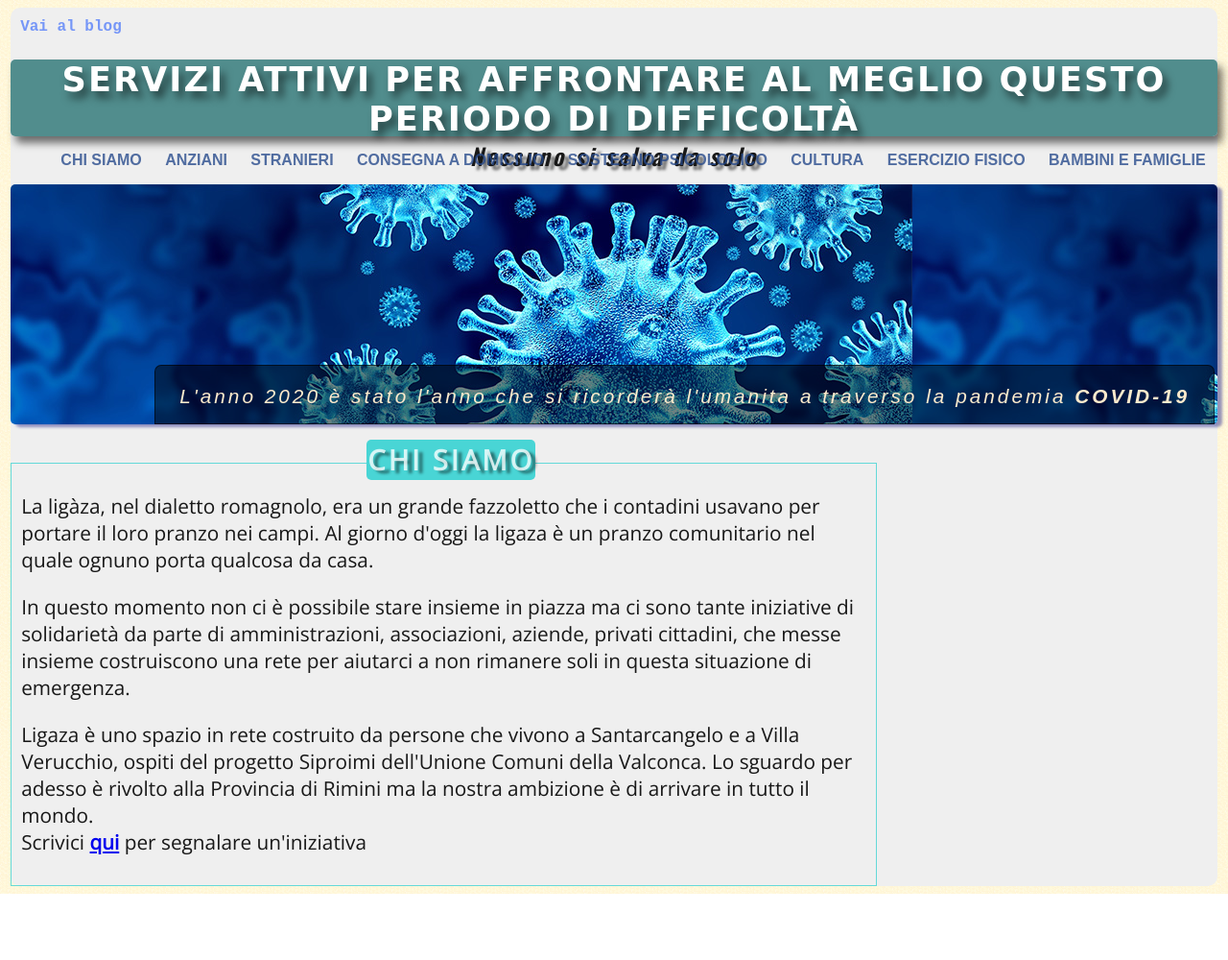
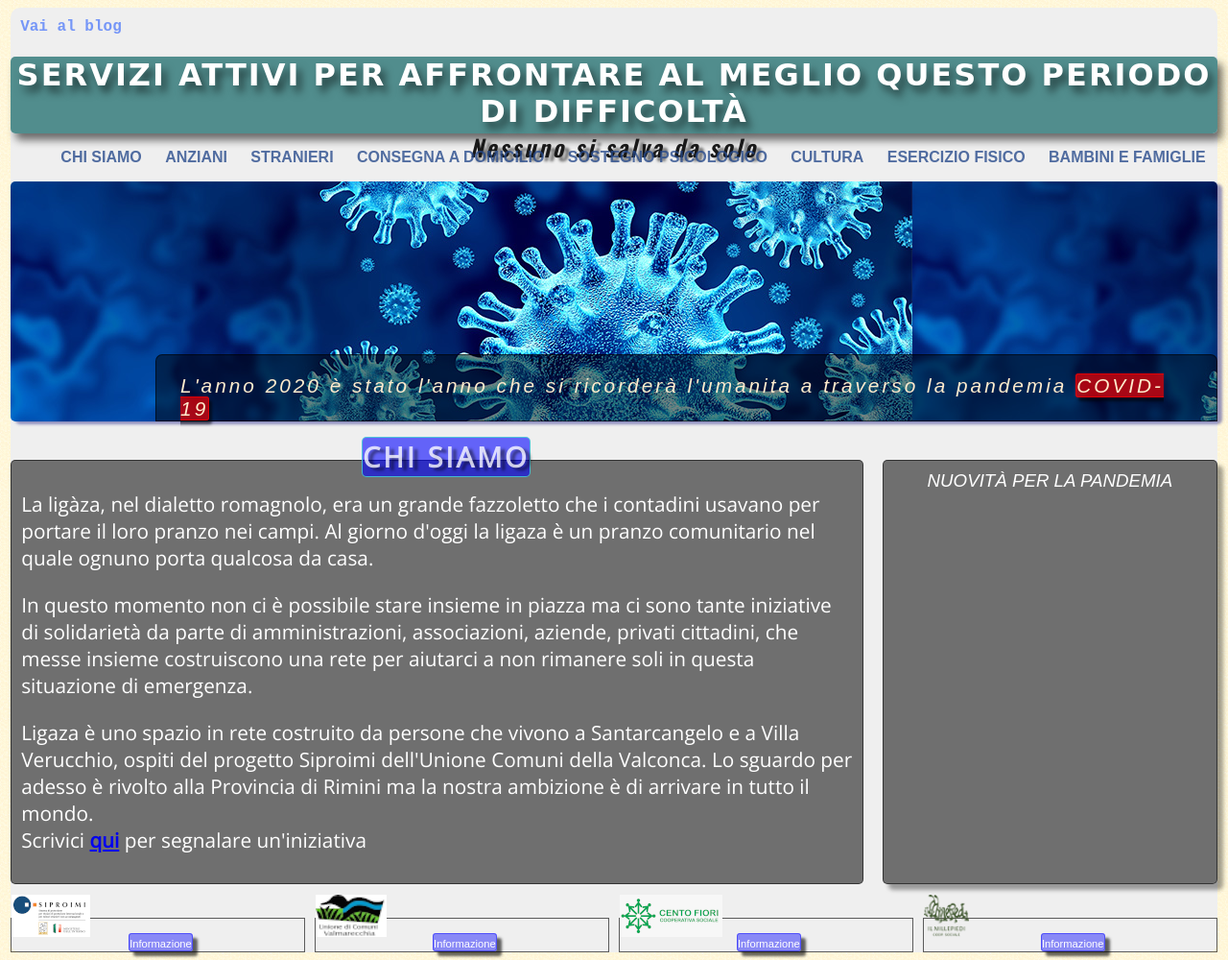
Before and after one commit to GandoEsprit/ligaza, a plain HTML site: page index.html in a window 1280 px wide. Shown: the whole page at 96% size. Before the commit the page ends 931 px from the top, so only its background shows below. Drawn offline with nearby package versions, Linux system fonts and the light colour scheme; a web font is replaced by a local one.

Commit message:
Add the article and logo

```diff
--- a/index.html
+++ b/index.html
@@ -65,19 +65,38 @@
 								<strong> qui</strong></a> per segnalare un'iniziativa
 						</p>
 					</div>
+					<article>
+						<h3>Nuovità per la pandemia</h3>
+					</article>
 				</div>
 
-				<article></article>
+				<div class="logo">
+					<div class="logo-siproimi">
+						<p><img src="images/Logo_Siproimi.png" alt="logo siproimi"></p>
+						<span class="info"><a href="https://www.sprar.it/" target="_blank">Informazione</a></span>
+					</div>
+					<div class="logo-unione">
+						<p><img src="images/logo_unione2.png" alt="Unione"/></p>
+						<span class="info"><a href="http://www.unionevalconca.rn.it/" target="_blank">Informazione</a></span>
+					</div>
+					<div class="logo-centofiori">
+						<p><img src="images/logo_centofiori.png" alt="logo centofiori"></p>
+						<span class="info"><a href="http://www.coopcentofiori.it/" target="_blank">Informazione</a></span>
+					</div>
+					<div class="logo-millepiedi">
+						<p><img src="images/logo_millepiedi2.png" alt="millepiedi"/></p>
+						<span class="info"><a href="https://www.ilmillepiedi.it/" target="_blank">Informazione</a></span>
+					</div>
+				</div>
+
 			</main>
 		<!--
 			<footer>
-				<p>
-					<strong>Copyright &copy; 2020</strong>
-					<a href=" https://www.sprar.it/" target="_blank" title="Clicca per accedere al sito"><img src="images/Logo_Siproimi.png"></a>
+				<a href=" https://www.sprar.it/" target="_blank" title="Clicca per accedere al sito"><img src="images/Logo_Siproimi.png"></a>
 					<a href="http://www.unionevalconca.rn.it/" target="_blank" title="Cliccare per accedere al sito"><img src="images/logo_unione2.png" alt="Unione"/></a>
 					<a href=" http://www.coopcentofiori.it/" target="_blank" title="Cliccare per accedere al sito"><img src="images/logo_centofiori.png"></a>
 					<a href="  https://www.ilmillepiedi.it/" target="_blank" title="Cliccare per accedere al sito"><img src="images/logo_millepiedi2.png" alt="millepiedi"/></a>
-				</p>
+				<p><strong>Copyright &copy; 2020</strong></p>
 				<div id="pied_page">
 					<span id="creative_commons">cc</span> <span id="auteur">Gando Diallo</span>
 				</div>
--- a/style2.css
+++ b/style2.css
@@ -46,7 +46,7 @@ body
 {
 	color: white;
 	font-family: 'Ranchers', cursive;
-	font-size: 2.2em;
+	font-size: 2em;
 	letter-spacing: 2px;
 	text-transform: uppercase;
 	text-shadow: 5px 7px 9px rgba(0, 0, 0, 0.551);
@@ -92,7 +92,7 @@ nav a
 	border-radius: 5px;
 	background: url('images/coronavirus.jpg');
 	height: 250px;
-	padding-left: 150px;
+	padding-left: 12%;
 	position: relative;
 }
 
@@ -105,7 +105,7 @@ nav a
 	color: blanchedalmond;
 	font-size: 1.3em;
 	font-style: italic;
-	height: 40px;
+	height: 16%px;
 	letter-spacing: 3px;
 	margin-bottom: 0px;
 	padding-left: 25px;
@@ -113,6 +113,16 @@ nav a
 	padding-right: 25px;
 	padding-bottom: 0px;
 	position: absolute;
+}
+
+.message strong
+{
+	background-color: rgba(255, 0, 0, 0.653);
+	border: 1px solid rgba(255, 0, 0, 0.653);
+	box-shadow: 3px 4px 3px rgba(0, 0, 0, 0.557);
+	border-radius: 3px;
+	font-weight: normal;
+	margin-bottom: 10px;
 }
 
 .content-main
@@ -123,7 +133,10 @@ nav a
 
 .info-main
 {
-	border: 1px solid rgba(73, 213, 213, 0.83);
+	background-color: rgba(0, 0, 0, 0.537);
+	border: 1px solid rgba(0, 0, 0, 0.537);
+	border-radius: 5px;
+	color: white;
 	font-family: 'Open Sans', sans-serif;
 	font-size: 1.3em;
 	margin-top: 40px;
@@ -134,7 +147,7 @@ nav a
 
 .info-main h3
 {
-	background-color:  rgba(73, 213, 213, 1);
+	background-color:  rgba(0, 0, 255, 0.585);
 	border: 1px solid rgba(73, 213, 213, 0.83);
 	border-radius: 5px;
 	color: rgba(255, 255, 255, 0.775);
@@ -148,32 +161,107 @@ nav a
 	text-transform: uppercase;
 	top: -25px;
 }
-/*
-#baniere_img
+
+.content-main article
 {
-	height: 250px;
-	background: url('images/coronavirus.jpg');
+	background-color: rgba(0, 0, 0, 0.537);
+	border: 1px solid rgba(0, 0, 0, 0.537);
+	border-radius: 5px;
+	box-shadow: 6px 6px 4px rgba(0, 0, 0, 0.36);
+	margin-left: 20px;
+	margin-top: 40px;
+	width: 28%;
+}
+
+.content-main article h3
+{
+	color: white;
+	font-style: italic;
+	font-weight: normal;
 	margin-top: 10px;
+	text-transform: uppercase;
+	text-align: center;
+}
+
+.logo
+{
+	display: flex;
+	justify-content: space-between;
+	margin-top: 35px;
+}
+
+.logo-siproimi
+{
+	border: 1px solid rgba(0, 0, 0, 0.619);
+	flex: 1;
+	margin-right: 10px;
 	position: relative;
 }
 
-#baniere_img p
+.logo-siproimi img
 {
-	border: 1px solid black;
-	background-color: rgba(0, 0, 0, 0.469);
-	border-radius: 7px;
-	color: blanchedalmond;
-	font-size: 0.9em;
-	height: 35px;
-	bottom: -15px;
-	padding-left: 0.3px;
-	padding-bottom: 10px;
 	position: absolute;
-	text-align: center;
-	letter-spacing: 4px;
-	width: 99.5%;
+	top: -25px;
 }
 
+.logo-unione
+{
+	border: 1px solid rgba(0, 0, 0, 0.619);
+	flex: 1;
+	margin-right: 10px;
+	position: relative;
+}
+
+.logo-unione img
+{
+	position: absolute;
+	top: -25px;
+}
+
+.logo-centofiori
+{
+	border: 1px solid rgba(0, 0, 0, 0.619);
+	flex: 1;
+	margin-right: 10px;
+	position: relative;
+}
+
+.logo-centofiori img
+{
+	position: absolute;
+	top: -25px;
+}
+
+.logo-millepiedi
+{
+	border: 1px solid rgba(0, 0, 0, 0.619);
+	flex: 1;
+	position: relative;
+}
+
+.logo-millepiedi img
+{
+	position: absolute;
+	top: -25px;
+}
+
+.info
+{
+	background-color: rgba(0, 0, 255, 0.428);
+	border: 1px solid rgba(0, 0, 255, 0.428);
+	border-radius: 3px;
+	box-shadow: 5px 5px 3px rgba(0, 0, 0, 0.612);
+	margin-bottom: 12px;
+	margin-left: 40%;
+}
+
+.info a
+{
+	color: white;
+	font-size: 0.7em;
+	text-decoration: none;
+}
+/*
 section article
 {
 	margin: 10px;
```
